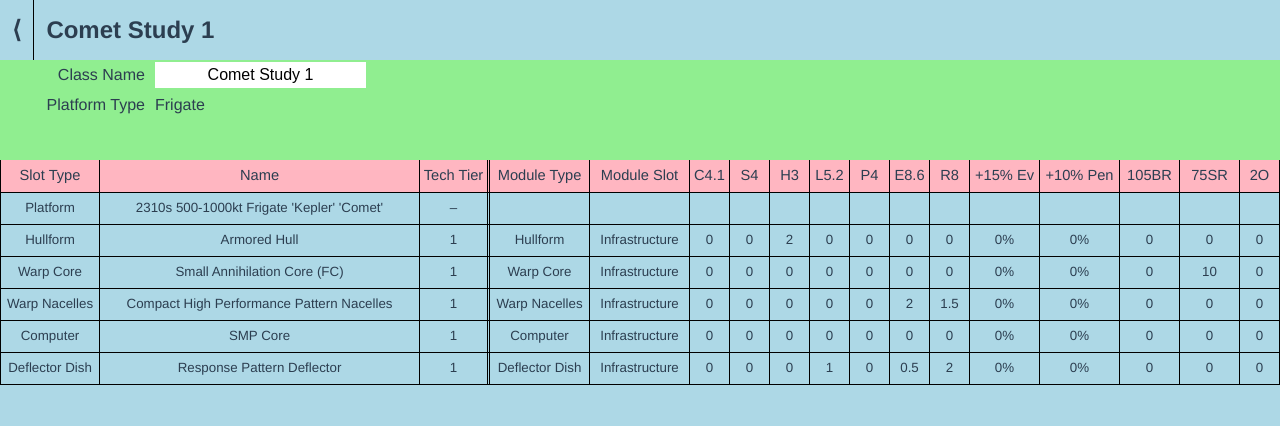
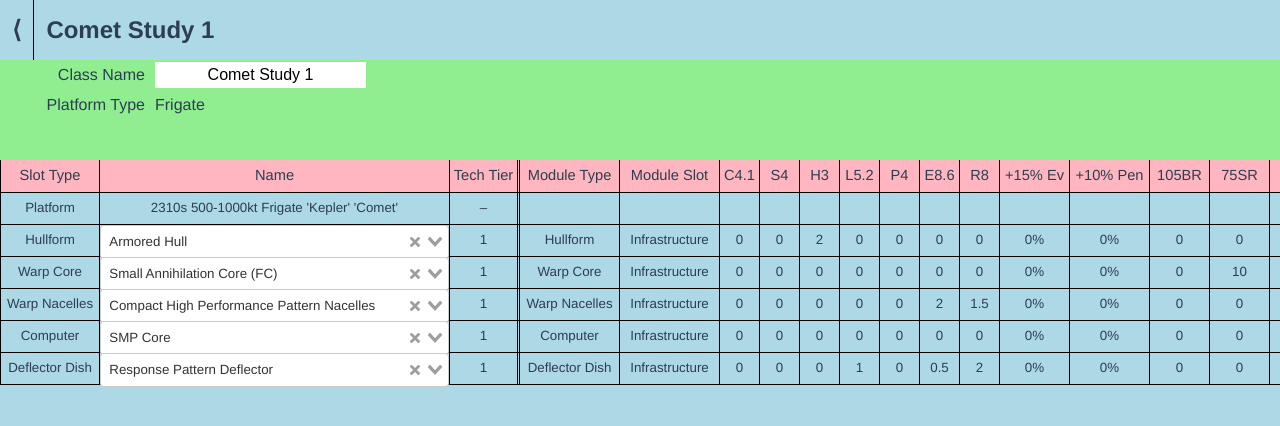
Before and after one commit to OnAGravitasHunt/ship-designer-new, a Vue app: page /create in a window 1280 px wide. Shown: the top 426 px of the page. Built offline with nearby package versions, Linux system fonts and the light colour scheme.

Commit message:
using vue-select to choose modules

```diff
--- a/src/components/design/DesignTable.vue
+++ b/src/components/design/DesignTable.vue
@@ -1,12 +1,14 @@
 <template>
   <div class="design-table">
     <DesignTableHeader/>
+    <div class="design-table-body">
       <DesignTablePlatformRow/>
       <DesignTableRow :slotIndex="0" slotType="Hullform"/>
       <DesignTableRow :slotIndex="1" slotType="Warp Core"/>
       <DesignTableRow :slotIndex="2" slotType="Warp Nacelles"/>
       <DesignTableRow :slotIndex="3" slotType="Computer"/>
       <DesignTableRow :slotIndex="4" slotType="Deflector Dish"/>
+    </div>
   </div>
 </template>
 
@@ -34,4 +36,9 @@ export default {
   flex-flow: column nowrap;
   overflow-y: hidden;
 }
+.design-table-body {
+  flex: 1 1 auto;
+  overflow-y: auto;
+  padding-bottom: 100px;
+}
 </style>
--- a/src/components/design/DesignTableHeader.vue
+++ b/src/components/design/DesignTableHeader.vue
@@ -63,9 +63,8 @@ export default {
   z-index: 4;
   display: grid;
   grid-template-rows: 32px;
-  overflow: hidden;
   width: 100vw;
-  min-width: 1350px;
+  min-width: 1390px;
   border-bottom: 1px solid black;
 }
 .design-header-cell {
--- a/src/components/design/DesignTablePlatformRow.vue
+++ b/src/components/design/DesignTablePlatformRow.vue
@@ -34,9 +34,8 @@ export default {
   z-index: 4;
   display: grid;
   grid-template-rows: 32px;
-  overflow: hidden;
   width: 100vw;
-  min-width: 1350px;
+  min-width: 1390px;
 }
 .design-row-cell {
   line-height: 30px;
--- a/src/components/design/DesignTableRow.vue
+++ b/src/components/design/DesignTableRow.vue
@@ -1,7 +1,13 @@
 <template>
-  <div class="design-row" :style="gridColumns">
+  <div class="design-row" :class="{ 'high-z': highZ }" :style="gridColumns">
     <div class="design-row-cell">{{slotType}}</div>
-    <div class="design-row-cell">{{moduleName}}</div>
+    <div
+      class="design-row-cell"
+      @mouseenter="highZ = true"
+      @mouseleave="highZ = false"
+    >
+      <v-select v-model="moduleName" :options="[...permittedModules.map(m => m.name)]"/>
+    </div>
     <div class="design-row-cell double-right">{{slot.techTier}}</div>
     <div class="design-row-cell">{{component.type}}</div>
     <div class="design-row-cell">{{component.slot}}</div>
@@ -28,6 +34,11 @@ export default {
   props: {
     slotType: String,
     slotIndex: Number
+  },
+  data () {
+    return {
+      highZ: false
+    }
   },
   computed: {
     moduleName: {
@@ -78,17 +89,19 @@ export default {
   z-index: 4;
   display: grid;
   grid-template-rows: 32px;
-  overflow: hidden;
   width: 100vw;
-  min-width: 1350px;
+  min-width: 1390px;
+  z-index: 0;
 }
 .design-row-cell {
+  box-sizing: border-box;
   line-height: 30px;
   font-size: 10pt;
   border-right: 1px solid black;
   border-bottom: 1px solid black;
   background-color: inherit;
   text-align: center;
+  z-index: 0;
 }
 .design-row-cell:first-child {
   border-left: 1px solid black;
@@ -96,4 +109,7 @@ export default {
 .double-right {
   border-right: 3px double black;
 }
+.high-z {
+  z-index: 100;
+}
 </style>
--- a/src/store/ui.js
+++ b/src/store/ui.js
@@ -3,7 +3,7 @@ export default {
     designTable: {
       columnWidths: [
         { heading: 'slotType', width: '100px' },
-        { heading: 'name', width: 'minmax(320px, 1fr)' },
+        { heading: 'name', width: 'minmax(350px, 1fr)' },
         { heading: 'techTier', width: '70px' },
         { heading: 'moduleType', width: '100px' },
         { heading: 'moduleSlot', width: '100px' },
```
Lines whose indentation alone changed are shown as unchanged.
